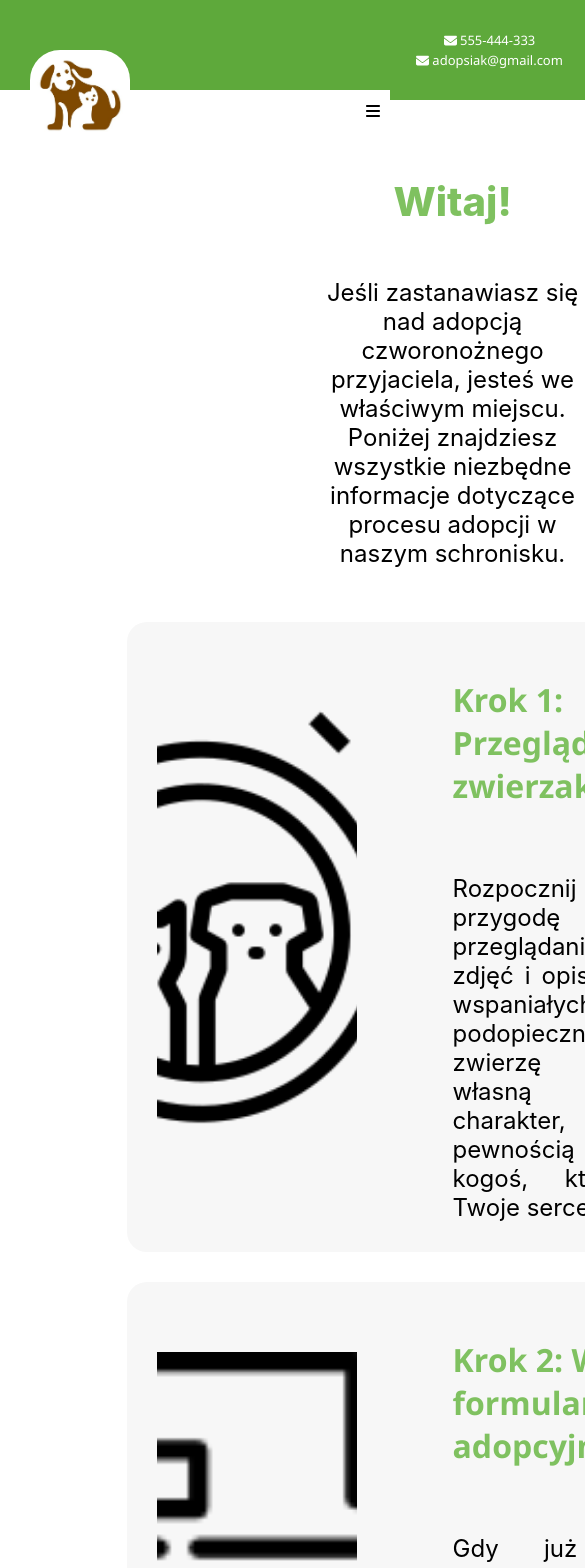
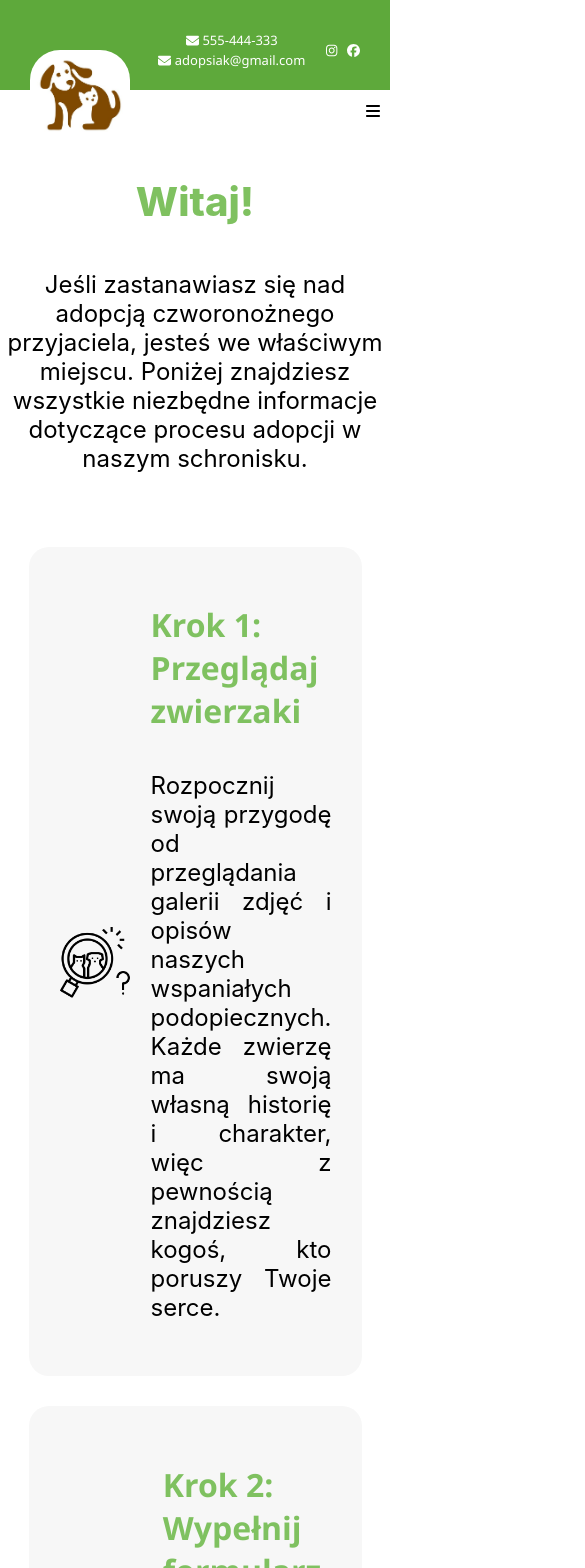
Before and after one commit to Nikaszka/adopsiak, a Vue app: page /Adoption in a window 390 px wide. Shown: the top 1568 px of the page, 585 px wide, since content can reach past the window. Built offline with nearby package versions, Linux system fonts and the light colour scheme.

Commit message:
Adopcja: poprawa responsywnosci

```diff
--- a/package.json
+++ b/package.json
@@ -21,7 +21,7 @@
   },
   "devDependencies": {
     "@vitejs/plugin-vue": "^5.0.4",
-    "sass": "^1.75.0",
+    "sass": "^1.76.0",
     "vite": "^5.2.10"
   }
 }
--- a/src/views/Adoption.vue
+++ b/src/views/Adoption.vue
@@ -1,16 +1,14 @@
 <template>
-
-
     <div class="adoption-process">
       <h1 class="welcome-heading">Witaj!</h1>
       <p class="intro-text">
-            Jeśli zastanawiasz się nad adopcją czworonożnego przyjaciela, jesteś we właściwym miejscu. Poniżej
-            znajdziesz wszystkie niezbędne informacje dotyczące procesu adopcji w naszym schronisku.
+        Jeśli zastanawiasz się nad adopcją czworonożnego przyjaciela, jesteś we właściwym miejscu. Poniżej znajdziesz wszystkie niezbędne informacje dotyczące procesu adopcji w naszym schronisku.
       </p>
     </div>
+
     <div class="section-container">
-        <div v-for="(step, index) in steps" :key="index" class="section-container">
-            <div class="step-container">
+      <div v-for="(step, index) in steps" :key="index" class="step-container">
+        <div class="step-content">
           <div class="step-image">
             <img :src="step.imageUrl" :alt="step.alt" class="step-img" />
           </div>
@@ -18,21 +16,6 @@
             <h2 class="step-heading">{{ step.title }}</h2>
             <p class="step-text">{{ step.description }}</p>
           </div>
-            </div>
-        </div>
-    </div>
-
-    <div class="section-container">
-        <div class="adoption-container">
-            <div class="step-image">
-                <img src="/stroller.png" alt="Wypełnij formularz adopcyjny" class="step-img" />
-            </div>
-            <div class="step-description">
-                <h2 class="adoption-title">Adopcja młodych zwierząt</h2>
-                <p class="step-text">
-                    Wyznacz termin odbioru nowego przyjaciela i przygotuj się na radosne powitanie w domu! Zapewniamy
-                    Cię, że to początek niezwykłej przygody pełnej miłości i przyjaźni.
-                </p>
         </div>
       </div>
     </div>
@@ -47,14 +30,10 @@
       </div>
       <div class="adoption-process">
         <p class="intro-text">
-                Każdy musi liczyć się z tym, że może dostać odmowę adopcji konkretnego zwierzęcia. Zwierzęta to żywe
-                istoty,
-                które mają konkretne charaktery i predyspozycje. Nie każdy dom jest odpowiedni dla każdego zwierzęcia.
+          Każdy musi liczyć się z tym, że może dostać odmowę adopcji konkretnego zwierzęcia. Zwierzęta to żywe istoty, które mają konkretne charaktery i predyspozycje. Nie każdy dom jest odpowiedni dla każdego zwierzęcia.
         </p>
       </div>
-
     </div>
-
   </template>
 
   <script>
@@ -104,196 +83,118 @@ export default {
   };
   </script>
 
-
   <style scoped>
-/* ********* */
-/* ADOPCJA */
-/* ********* */
-
-.adoption-container {
-    border-radius: 20px;
-    background-color: var(--2, #daf0d0);
-    padding: 20px;
-    width: 70%;
-    padding: 30px;
-    display: flex;
-    margin: auto;
-}
-
-.adoption-title {
-    color: var(--1, #7fc160);
-    text-align: center;
-    font: 700 30px Inter, sans-serif;
-}
-
-@media (max-width: 991px) {
-    .adoption-title {
-        max-width: 100%;
-    }
-}
-
   .adoption-process {
     display: flex;
     flex-direction: column;
-    padding: 0 20px;
-    margin-left: 300px;
-    margin-right: 300px;
+    align-items: center;
   }
 
   .welcome-heading {
     color: #7fc160;
-    align-self: center;
     font: 800 40px Inter, sans-serif;
+    margin-bottom: 20px;
   }
 
   .intro-text {
     color: #000;
     text-align: center;
-    align-self: center;
-    margin-top: 25px;
     font: 400 24px Inter, sans-serif;
   }
 
-@media (max-width: 991px) {
-    .intro-text {
-        max-width: 100%;
-    }
-}
-
   .section-container {
-    padding: 15px;
+    display: flex;
+    flex-direction: column;
+    align-items: center;
+    margin-top: 50px;
   }
 
   .step-container {
+    display: flex;
     border-radius: 20px;
     background-color: #f7f7f7;
     width: 70%;
     padding: 30px;
-    display: flex;
-    margin: auto;
-}
-
-
-
-@media (max-width: 991px) {
-    .step-container {
-        max-width: 100%;
-    }
+    margin-bottom: 30px;
   }
 
   .step-content {
-    gap: 20px;
     display: flex;
-}
-
-@media (max-width: 991px) {
-    .step-content {
-        flex-direction: column;
-        align-items: stretch;
-        gap: 0px;
-    }
+    width: 100%;
   }
 
   .step-image {
+    flex: 1;
     display: flex;
-    flex-direction: column;
-    line-height: normal;
-    width: 22%;
-    margin-left: 0px;
-}
-
-@media (max-width: 991px) {
-    .step-image {
-        width: 100%;
-    }
+    justify-content: center;
+    align-items: center;
   }
 
   .step-img {
-    aspect-ratio: 1.14;
-    object-fit: cover;
-    object-position: center;
-    width: 200px;
     max-width: 100%;
-    flex-grow: 1;
-}
-
-@media (max-width: 991px) {
-    .step-img {
-        margin-top: 40px;
-    }
+    height: auto;
   }
 
   .step-description {
+    flex: 2;
     display: flex;
     flex-direction: column;
-    line-height: normal;
-    width: 78%;
-    margin-left: 20px;
-    margin-right: 20px;
-}
-
-@media (max-width: 991px) {
-    .step-description {
-        width: 100%;
-    }
+    padding-left: 20px;
   }
 
   .step-heading {
+    color: #7fc160;
     font-weight: 700;
     font-size: 32px;
-    color: #7fc160;
+    margin-bottom: 15px;
   }
 
   .step-text {
     color: #000;
+    font: 400 24px Inter, sans-serif;
     text-align: justify;
-    align-self: stretch;
-    margin: auto 0;
-    font: 400 24px Inter, sans-serif;
   }
 
-@media (max-width: 991px) {
-    .step-text {
-        max-width: 100%;
-        margin-top: 40px;
+  .adoption-container {
+    border-radius: 20px;
+    background-color: #daf0d0;
+    width: 70%;
+    padding: 30px;
+    display: flex;
+    margin-bottom: 30px;
   }
+
+  .adoption-title {
+    color: #7fc160;
+    font: 700 30px Inter, sans-serif;
+    text-align: center;
+    margin-bottom: 20px;
   }
 
   .adoption-refusal {
     display: flex;
     flex-direction: column;
-    font-size: 30px;
-    font-weight: 400;
-    padding: 0 20px;
+    align-items: center;
+    margin-top: 50px;
   }
 
   .mission-statement {
-    color: var(--1, #7fc160);
-    text-align: center;
+    color: #7fc160;
     font-family: Inter, sans-serif;
     font-weight: 500;
-    align-self: center;
-    margin-left: 300px;
-    margin-right: 300px;
-}
-
-@media (max-width: 991px) {
-    .mission-statement {
-        max-width: 100%;
-    }
+    text-align: center;
+    margin-bottom: 30px;
   }
 
   .refusal-info {
-    align-self: start;
     display: flex;
-    margin-top: 26px;
+    align-items: center;
     gap: 20px;
-    color: var(--Text-2, #000);
-
+    margin-bottom: 20px;
   }
 
   .refusal-icon {
-    object-position: center;
-    margin-left: 300px;
+    width: 50px;
+    height: auto;
   }
   </style>
```
Also changed, not shown: 1 other file (tests, documents, lock files or other folders). Lines whose indentation alone changed are shown as unchanged.
